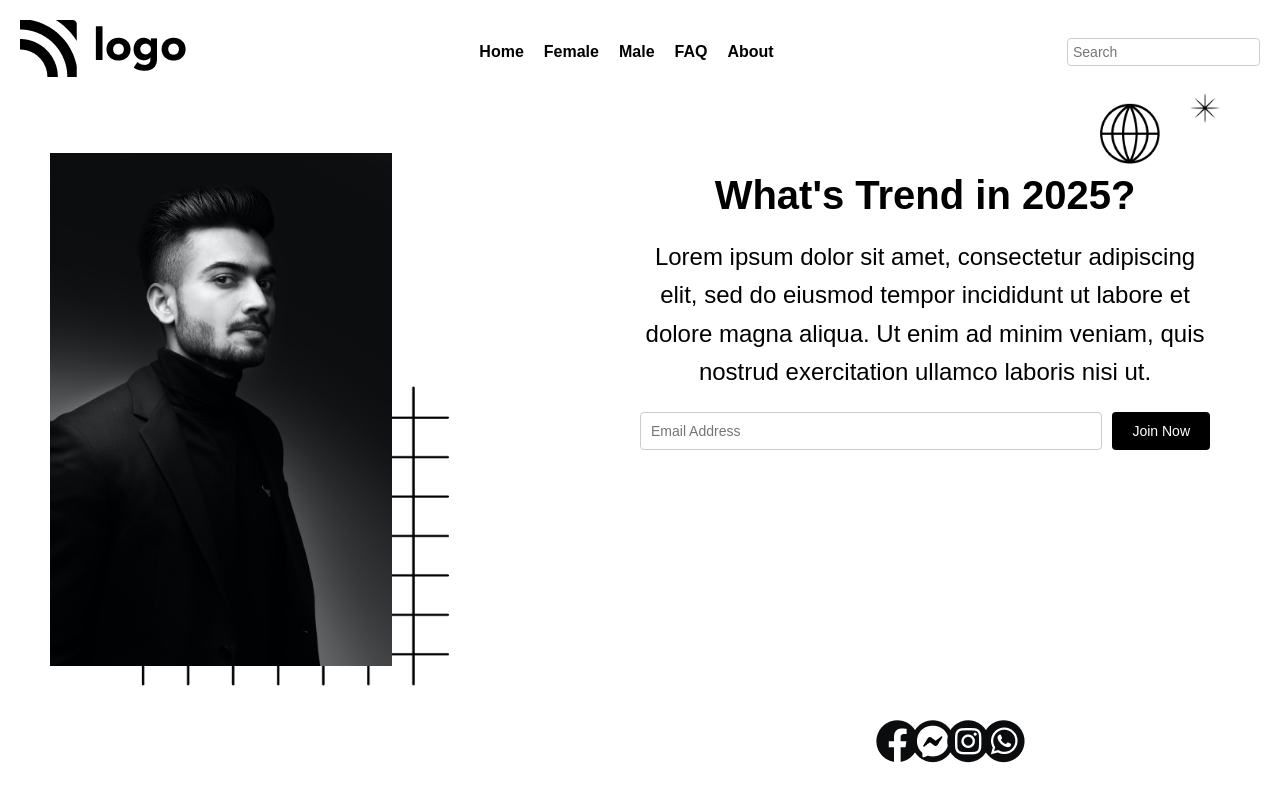
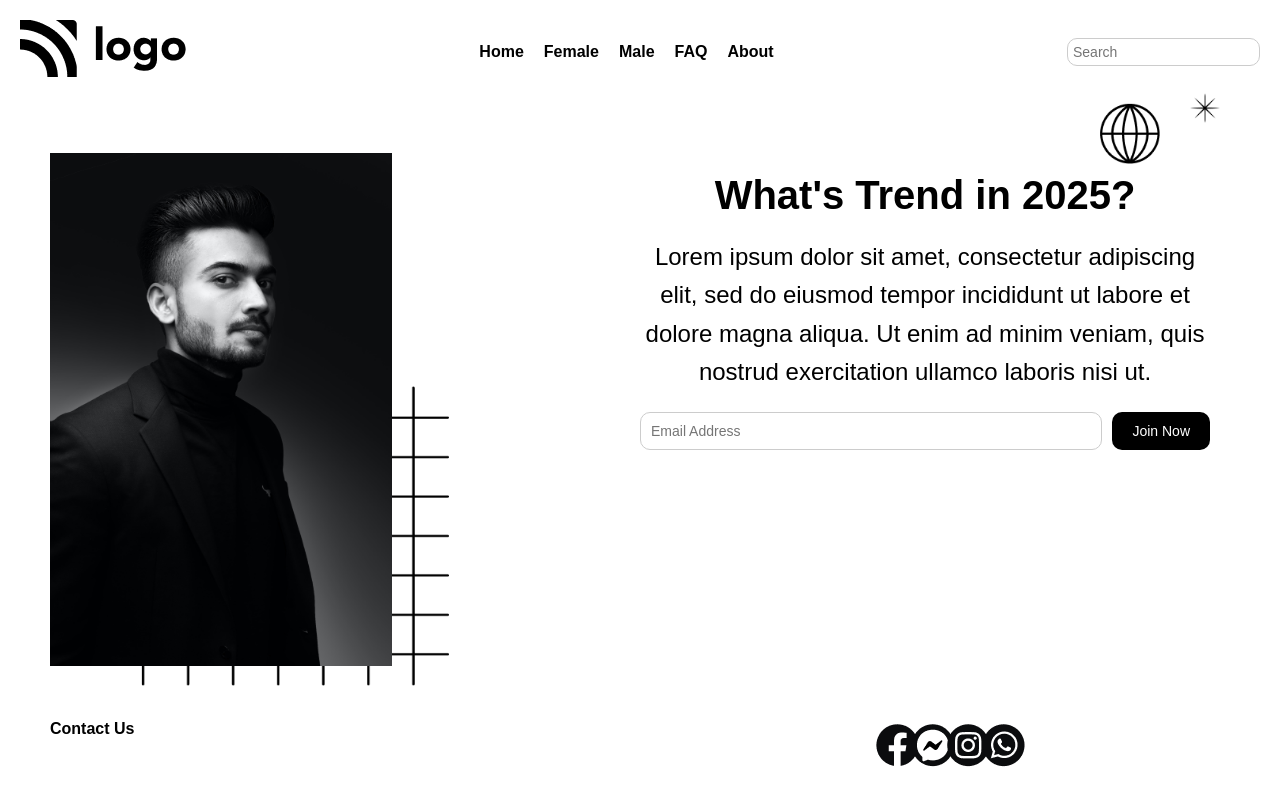
Before and after one commit to 3lueberrie/classJACKIE, a plain HTML site: page Intel.html in a window 1280 px wide. Drawn offline with Linux system fonts and the light colour scheme.

Commit message:
css/html change 2

```diff
--- a/Intel.html
+++ b/Intel.html
@@ -45,6 +45,7 @@
     <main>
         <section class="img">
          <div class="social-icons">
+            <p>Contact Us</p>
             <a href="#"><img class="f" src="Group4.jpg" alt="Facebook"></a>
             <a href="#"><img class="g" src="ght.png" alt="Messenger"></a>
             <a href="#"><img class="h" src="Group (2).jpg" alt="Instagram"></a>
--- a/intel.css
+++ b/intel.css
@@ -40,7 +40,7 @@ header .search input {
     padding: 5px;
     font-size: 14px;
     border: 1px solid #ccc;
-    border-radius: 4px;
+    border-radius: 10px;
 }
 
 main {
@@ -107,7 +107,7 @@ main .right form input {
     font-size: 14px;
     flex: 1;
     border: 1px solid #ccc;
-    border-radius: 4px;
+    border-radius: 10px;
 }
 
 main .right form button {
@@ -116,7 +116,7 @@ main .right form button {
     color: white;
     background-color: black;
     border: none;
-    border-radius: 4px;
+    border-radius: 10px;
     cursor: pointer;
 }
 
@@ -142,6 +142,10 @@ main .right .decorative-elements .star {
     height: auto;
 }
 
+main .img p {
+    font-size: 16px;
+    font-weight: bolder;
+}
 
 main .img .f {
     justify-content: center;
```
